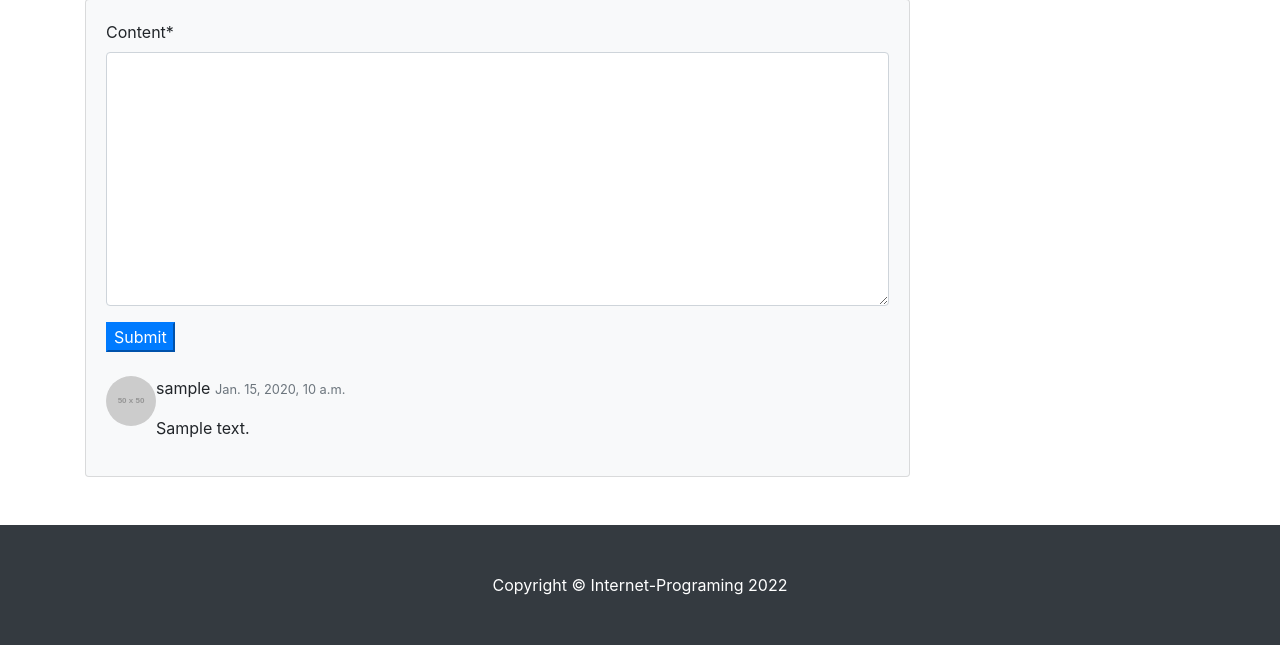
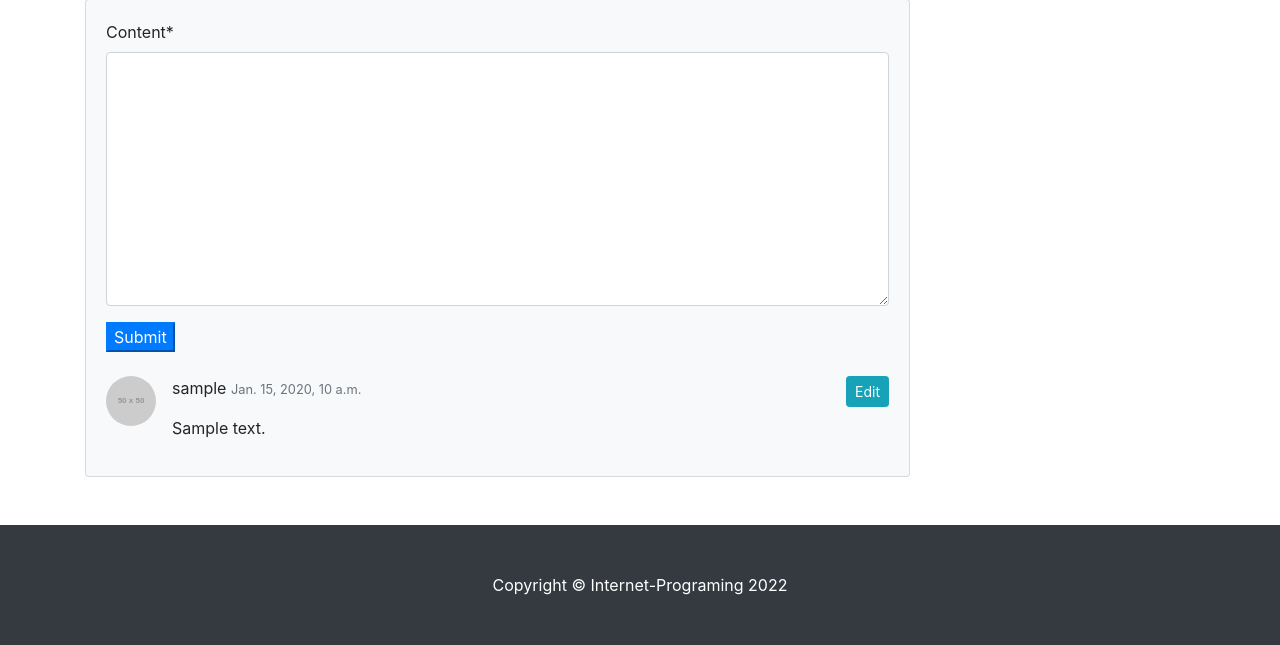
Before and after one commit to seojjin/Django22-02, a Django app: page /blog/1/ in a window 1280 px wide. Shown: the part 727-1372 px from the top of the page. Run offline with Django 4.2, Linux system fonts and the light colour scheme; a user stored in the database is signed in; tables that the repository leaves empty hold one stand-in row (values such as "Sample post"); grey boxes marked "Sample" are stand-in pictures; grey boxes labelled with a size stand in for pictures from a placeholder-image service; some libraries are stand-ins or nearby versions.

Commit message:
댓글 수정 구현하기

```diff
--- a/blog/templates/blog/post_detail.html
+++ b/blog/templates/blog/post_detail.html
@@ -87,14 +87,24 @@
                                 {% if post.comment_set.exists %}
                                 {% for comment in post.comment_set.iterator %}
                                     <!-- Single comment-->
-                                    <div class="d-flex" id="comment-{{comment.pk}}">
-                                        <div class="flex-shrink-0"><img class="rounded-circle" src="https://dummyimage.com/50x50/ced4da/6c757d.jpg" alt="..." /></div>
-                                        <div class="ms-3">
+                                    <div class="media d-flex" id="comment-{{comment.pk}}">
+                                        <img class="mr-3 rounded-circle" src="https://dummyimage.com/50x50/ced4da/6c757d.jpg" alt="..." />
+                                        <div class="media-body ms-3">
+                                            {% if user.is_authenticated and comment.author == user %}
+                                                <a role="button" class="btn btn-sm btn-info float-right" href="/blog/update_comment/{{comment.pk}}/">
+                                                    Edit
+                                                </a>
+                                            {% endif %}
                                             <div class="fw-bold">
                                                 {{comment.author.username}}
                                                 <small class="text-muted">{{comment.created_at}}</small>
                                             </div>
                                             <p>{{comment.content | linebreaks}}</p>
+                                            {% if comment.created_at != comment.modified_at %}
+                                                <p class="text-muted float-right">
+                                                    <small>Updated : {{comment.modified_at}}</small>
+                                                </p>
+                                            {% endif %}
                                         </div>
                                     </div>
                                 {% endfor %}
--- a/blog/urls.py
+++ b/blog/urls.py
@@ -6,6 +6,7 @@ urlpatterns = [
     #path('<int:pk>/', views.single_post_page), #FBV 로 만들려면 해야함
     path('', views.PostList.as_view()),
     path('<int:pk>/', views.PostDetail.as_view()), # 디테일 들어갔을때 뒤에 pk 붙이면서 포스트 디테일 페이지
+    path('update_comment/<int:pk>/', views.CommentUpdate.as_view()),
     path('<int:pk>/new_comment/', views.new_comment),
     path('create_post/', views.PostCreate.as_view()),
     path('update_post/<int:pk>/', views.PostUpdate.as_view()),
--- a/blog/views.py
+++ b/blog/views.py
@@ -1,5 +1,5 @@
-from django.shortcuts import render,redirect
-from .models import Post, Category, Tag
+from django.shortcuts import render, redirect
+from .models import Post, Category, Tag, Comment
 from django.views.generic import ListView, DetailView, CreateView, UpdateView
 from django.contrib.auth.mixins import LoginRequiredMixin, UserPassesTestMixin
 from django.core.exceptions import PermissionDenied
@@ -20,6 +20,7 @@ class PostUpdate(LoginRequiredMixin, UpdateView):
     model = Post
     fields = ['title', 'hook_text', 'content', 'head_image', 'file_upload', 'category']
 
+    # 템플릿 post_forms -> 따로 만들어 주어야 해
     template_name = 'blog/post_update_form.html'
 
     def dispatch(self, request, *args, **kwargs):
@@ -59,6 +60,8 @@ class PostUpdate(LoginRequiredMixin, UpdateView):
 class PostCreate(LoginRequiredMixin, UserPassesTestMixin, CreateView):
     model = Post
     fields = ['title', 'hook_text', 'content', 'head_image', 'file_upload', 'category']
+
+    # 템플릿 post_forms
 
     def test_func(self):
         return self.request.user.is_authenticated or self.request.user.is_staff
@@ -166,3 +169,15 @@ def new_comment(request, pk):
             return redirect(post.get_absolute_url())
     else:
         raise PermissionDenied
+
+class CommentUpdate(LoginRequiredMixin, UpdateView):
+    model = Comment
+    form_class = CommentForm
+    # CreateView, UpdateView, form을 사용하면
+    # 템플릿 모델명_forms: comment_form으로 자동으로 이동
+
+    def dispatch(self, request, *args, **kwargs):
+        if request.user.is_authenticated and request.user == self.get_object().author:
+            return super(CommentUpdate, self).dispatch(request, *args, **kwargs)
+        else:
+            raise PermissionDenied
```
Also changed, not shown: blog/templates/blog/comment_form.html (added, +17 -0 lines).
